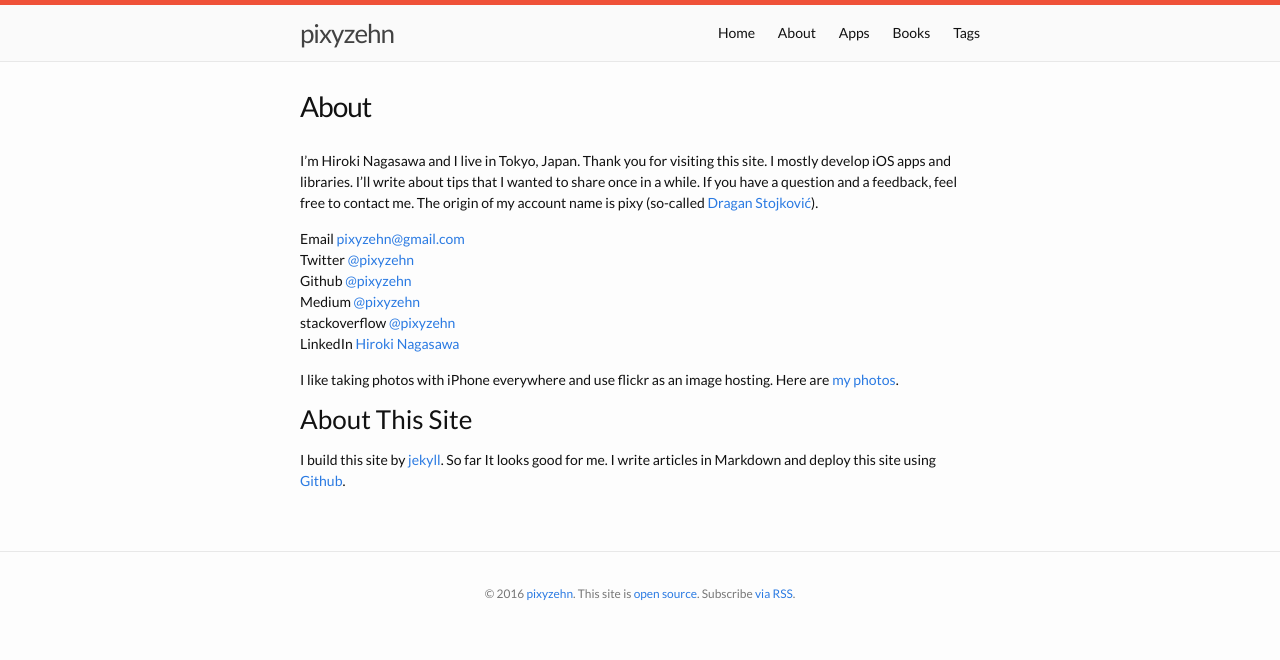
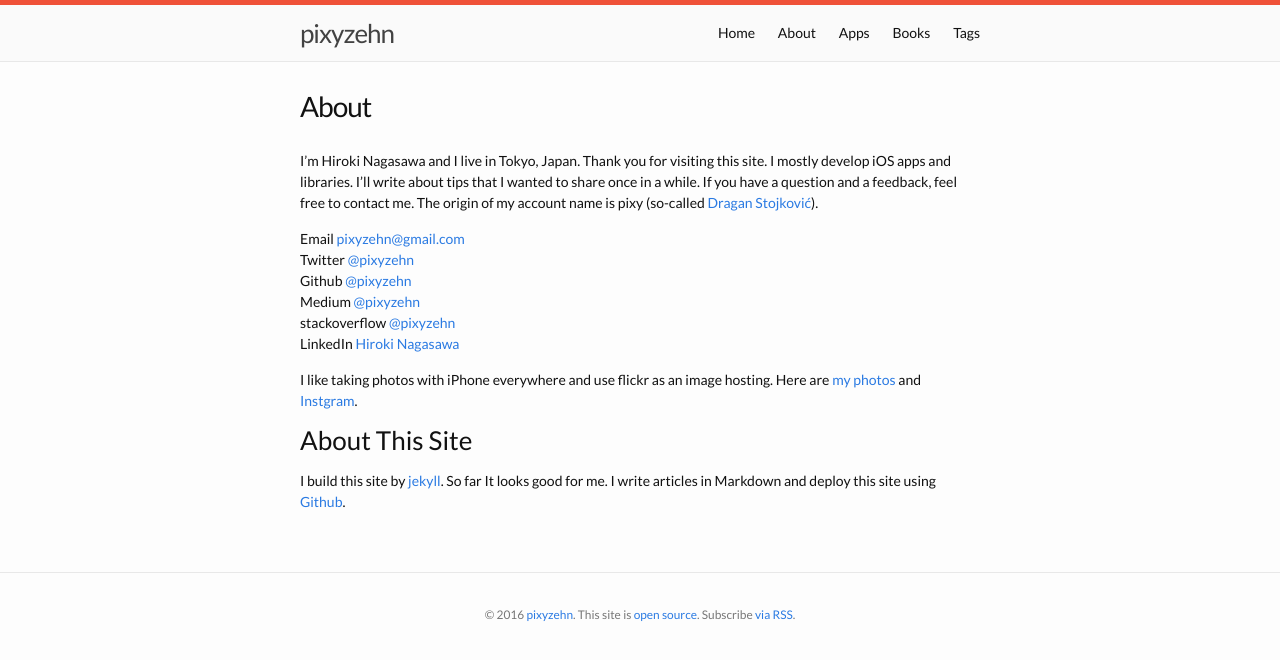
Before and after one commit to pixyzehn/pixyzehn.com, a Jekyll site: the page built from about.md, in a window 1280 px wide. Shown: the top 660 px of the page. Built offline with Jekyll 4.4.1, drawn with Linux system fonts in a browser that asks for light colours.

Commit message:
Edit about.md

```diff
--- a/about.md
+++ b/about.md
@@ -14,7 +14,7 @@ Medium [@pixyzehn](https://medium.com/@pixyzehn){:target="_blank"}
 stackoverflow [@pixyzehn](http://stackoverflow.com/users/2461812/pixyzehn){:target="_blank"}
 LinkedIn [Hiroki Nagasawa](https://www.linkedin.com/in/pixyzehn){:target="_blank"}
 
-I like taking photos with iPhone everywhere and use flickr as an image hosting. Here are [my photos](https://www.flickr.com/photos/pixyzehn){:target="_blank"}.
+I like taking photos with iPhone everywhere and use flickr as an image hosting. Here are [my photos](https://www.flickr.com/photos/pixyzehn){:target="_blank"} and [Instgram](https://www.instagram.com/pixyzehn/){:target="_blank"}.
 
 ### About This Site
 
```
